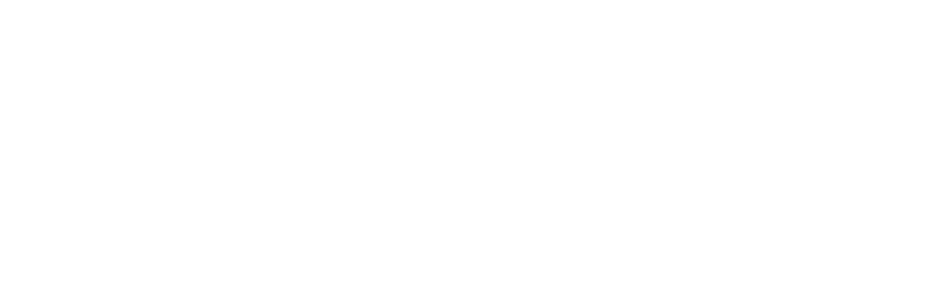
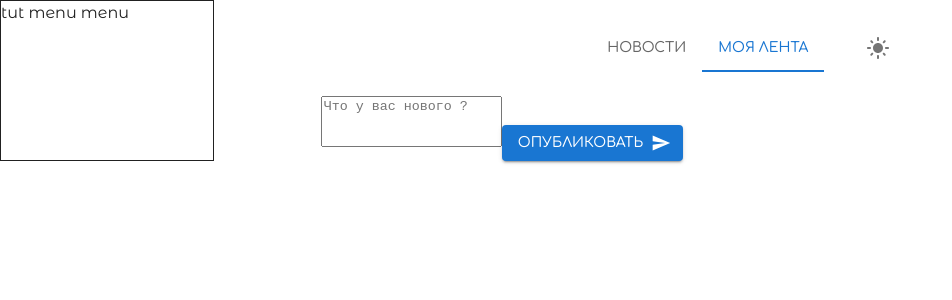
Before and after one commit to Ramramramzes/my_blog, a React (Vite) app: page /profile in a window 1280 px wide. Before the commit this address had no page. Shown: the top 300 px of the page, without its empty margins (0-952 px from the left). Built offline with nearby package versions, Linux system fonts and the light colour scheme; no server answers.

Commit message:
fix: временное изменение фронта (удалил весь функционал от ws)

```diff
--- a/src/App.tsx
+++ b/src/App.tsx
@@ -6,6 +6,7 @@ import { RequireAuth } from "./hocs/RequireAuth";
 import CssBaseline from '@mui/material/CssBaseline';
 import { ThemeProvider } from "./hocs/useTheme";
 import { UserProvider } from "./hocs/UserData";
+import { ProfilePage } from "./pages/ProfilePage/ProfilePage";
 
 export const App = () => {
   return (
@@ -16,6 +17,7 @@ export const App = () => {
         <Routes>
           <Route path="/" element={<Registrate />} />
           <Route path="/login" element={<Login />} />
+          <Route path="/profile" element={<ProfilePage />} />
           <Route
             path="/general"
             element={
--- a/src/components/LayoutComponents/Header.tsx
+++ b/src/components/LayoutComponents/Header.tsx
@@ -1,13 +1,22 @@
 
-import { Button, Stack } from "@mui/material"
+import { IconButton, Stack } from "@mui/material"
 import { useTheme } from "../../hocs/useTheme"
+import { NavTabs } from "../UI/Navbar"
+import LightModeIcon from '@mui/icons-material/LightMode';
+import ModeNightIcon from '@mui/icons-material/ModeNight';
 
 export const Header = () => {
-  const { changeTheme } = useTheme()
+  const { changeTheme, theme } = useTheme()
+
   return (
-    <Stack direction={'row'} width={'100%'} border={'1px solid'}>
-      tut header header
-      <Button onClick={changeTheme}>Сменить тему</Button>
+    <Stack direction={'row'} display={'flex'} width={'100%'} padding={3} justifyContent={'center'} gap={'30px'}>
+      <NavTabs />
+      <IconButton
+        aria-label="delete"
+        size="large"
+        onClick={changeTheme}>
+          {theme.palette.mode === 'light' ?  <LightModeIcon /> : <ModeNightIcon />}
+      </IconButton>
     </Stack>
   )
 }
--- /dev/null
+++ b/src/components/UI/Navbar.tsx
@@ -0,0 +1,80 @@
+import * as React from 'react';
+import { useLocation, useNavigate } from 'react-router-dom';
+import Box from '@mui/material/Box';
+import Tabs from '@mui/material/Tabs';
+import Tab, { TabProps } from '@mui/material/Tab';
+
+function samePageLinkNavigation(event: React.MouseEvent<HTMLAnchorElement, MouseEvent>) {
+  if (
+    event.defaultPrevented ||
+    event.button !== 0 ||
+    event.metaKey ||
+    event.ctrlKey ||
+    event.altKey ||
+    event.shiftKey
+  ) {
+    return false;
+  }
+  return true;
+}
+
+const links = [
+  { label: 'Новости', href: '/general' },
+  { label: 'Моя лента', href: '/profile' },
+];
+
+interface LinkTabProps extends TabProps {
+  label?: string;
+  href?: string;
+}
+
+function LinkTab(props: LinkTabProps) {
+  return (
+    <Tab
+      component="a"
+      onClick={(event: React.MouseEvent<HTMLAnchorElement, MouseEvent>) => {
+        if (samePageLinkNavigation(event)) {
+          event.preventDefault();
+        }
+      }}
+      aria-current={props.href === window.location.pathname ? 'page' : undefined} // Устанавливаем активный таб
+      {...props}
+    />
+  );
+}
+
+export const NavTabs = () => {
+  const location = useLocation();
+  const navigate = useNavigate();
+
+  const currentIndex = links.findIndex(link => link.href === location.pathname);
+  const [value, setValue] = React.useState(currentIndex !== -1 ? currentIndex : 0);
+
+  React.useEffect(() => {
+    const newIndex = links.findIndex(link => link.href === location.pathname);
+    if (newIndex !== -1) {
+      setValue(newIndex);
+    }
+  }, [location.pathname]);
+
+  const handleChange = (event: React.SyntheticEvent, newValue: number) => {
+    if (
+      event.type !== 'click' ||
+      (event.type === 'click' &&
+        samePageLinkNavigation(event as React.MouseEvent<HTMLAnchorElement, MouseEvent>))
+    ) {
+      navigate(links[newValue].href);
+      setValue(newValue);
+    }
+  };
+
+  return (
+    <Box>
+      <Tabs value={value} onChange={handleChange} aria-label="nav tabs" role="navigation">
+        {links.map((link, index) => (
+          <LinkTab key={index} label={link.label} href={link.href} />
+        ))}
+      </Tabs>
+    </Box>
+  );
+};
--- a/src/hocs/Layout.tsx
+++ b/src/hocs/Layout.tsx
@@ -2,8 +2,9 @@ import { Container, Stack } from "@mui/material"
 import { Sidebar } from "../components/LayoutComponents/Sidebar"
 import { Header } from "../components/LayoutComponents/Header"
 
-export const Layout = ({children}) => {
+export const Layout = ({children, partOfLayout}) => {
   return(
+    !partOfLayout ?
     <Stack direction={'row'}>
       <Sidebar />
       <Stack direction={'column'} width={'100%'}>
@@ -13,5 +14,14 @@ export const Layout = ({children}) => {
         </Container>
       </Stack>
     </Stack>
+    :
+    <Stack direction={'row'}>
+      <Stack direction={'column'} width={'100%'}>
+        <Header />
+        <Container maxWidth={'md'}>
+          {children}
+        </Container>
+      </Stack>
+    </Stack>
   )
 }
--- a/src/hocs/UserData.tsx
+++ b/src/hocs/UserData.tsx
@@ -1,5 +1,5 @@
-import axios from "axios";
 import { createContext, useContext, useState, ReactNode, useEffect } from "react";
+import { useAxios } from "../hooks/useAxios_API";
 
 interface UserContextType {
   user: string | null;
@@ -16,11 +16,12 @@ interface UserProviderProps {
 export const UserProvider = ({ children }: UserProviderProps) => {
   const [user, setUser] = useState<string | null>(null);
   const [allUserData, setAllUserData] = useState(null);
+  const axiosInstance = useAxios();
 
     useEffect(() => {
       const fetchUser = async () => {
         try {
-          const response = await axios.get(`/get-user?user_id=${user}`);
+          const response = await axiosInstance.get(`/get-user?user_id=${user}`);
           setAllUserData(response.data);
         } catch (error) {
           console.error("Ошибка при загрузке текущего пользователя:", error);
--- a/src/pages/General/General.tsx
+++ b/src/pages/General/General.tsx
@@ -1,57 +1,10 @@
-import { Button, Stack, TextareaAutosize } from "@mui/material";
+import { Stack } from "@mui/material";
 import { Layout } from "../../hocs/Layout";
-import { Ws } from "../../hooks/useWs_API";
-import React, { useEffect, useState } from "react";
-import SendIcon from '@mui/icons-material/Send';
-import { useUser } from "../../hocs/UserData";
-import { Post } from "../../UI/Post";
-// import { useTheme } from "../../hocs/useTheme";
-
 
 export const General = () => {
-  const {
-    sendPost,
-    postData,
-    // postStatus
-  } = Ws()
-  // const { theme } = useTheme()
-  const { allUserData } = useUser();
-  const [newPost, setNewPost] = useState('')
-  const handlePostChange = (event: React.ChangeEvent<HTMLTextAreaElement>) => {
-    setNewPost(event.target.value)
-  }
-
-  useEffect(() => {
-    // console.log(postData);
-    // console.log('Это статус =>', postStatus);
-  },[])
-
-
   return (
-    <Layout>
+    <Layout partOfLayout={true}>
       <Stack direction={'row'} width={'100%'}>
-        <TextareaAutosize
-          aria-label="minimum height"
-          minRows={3}
-          placeholder="Что у вас нового ?"
-          style={{
-            outline: 'none',
-            resize: 'none',
-          }}
-          value={newPost}
-          onChange={(e) => handlePostChange(e)}
-        />
-        <Button
-          variant="contained"
-          endIcon={<SendIcon />}
-          onClick={() => sendPost(newPost, allUserData)}>
-          Опубликовать
-        </Button>
-      </Stack>
-      <Stack>
-        {postData.map((post, index) => (
-          <Post post={post} key={index}/>
-        ))}
       </Stack>
     </Layout>
   );
--- a/src/pages/Login/Login.tsx
+++ b/src/pages/Login/Login.tsx
@@ -47,7 +47,7 @@ export const Login = () => {
         color="error"
         icon={<ErrorOutlineIcon />}
         >
-          {error && error?.message}
+          {error}
         </Alert>
       }
       <Stack
--- /dev/null
+++ b/src/pages/ProfilePage/ProfilePage.tsx
@@ -0,0 +1,36 @@
+import { Button, TextareaAutosize } from "@mui/material"
+import { Layout } from "../../hocs/Layout"
+// import { useUser } from "../../hocs/UserData"
+import { useState } from "react"
+import SendIcon from '@mui/icons-material/Send';
+
+export const ProfilePage:React.FC = () => {
+    // const { theme } = useTheme()
+    // const { allUserData } = useUser();
+    const [newPost, setNewPost] = useState('')
+    const handlePostChange = (event: React.ChangeEvent<HTMLTextAreaElement>) => {
+      setNewPost(event.target.value)
+    }
+
+  return (
+    <Layout partOfLayout={false}>
+      <TextareaAutosize
+          aria-label="minimum height"
+          minRows={3}
+          placeholder="Что у вас нового ?"
+          style={{
+            outline: 'none',
+            resize: 'none',
+          }}
+          value={newPost}
+          onChange={(e) => handlePostChange(e)}
+        />
+        <Button
+          variant="contained"
+          endIcon={<SendIcon />}
+        >
+          Опубликовать
+        </Button>
+    </Layout>
+  )
+}
--- a/src/pages/Registrate/Registrate.tsx
+++ b/src/pages/Registrate/Registrate.tsx
@@ -55,7 +55,7 @@ export function Registrate() {
           color="error"
           icon={<ErrorOutlineIcon />}
         >
-          {error && error?.message}
+          {error}
         </Alert>
         }
       <Stack
```
Also changed, not shown: src/UI/Loader.tsx (added, +10 -0 lines), src/hooks/useUsers_API.ts (+8 -12 lines), src/hooks/useWs_API.tsx (deleted, +0 -105 lines).
